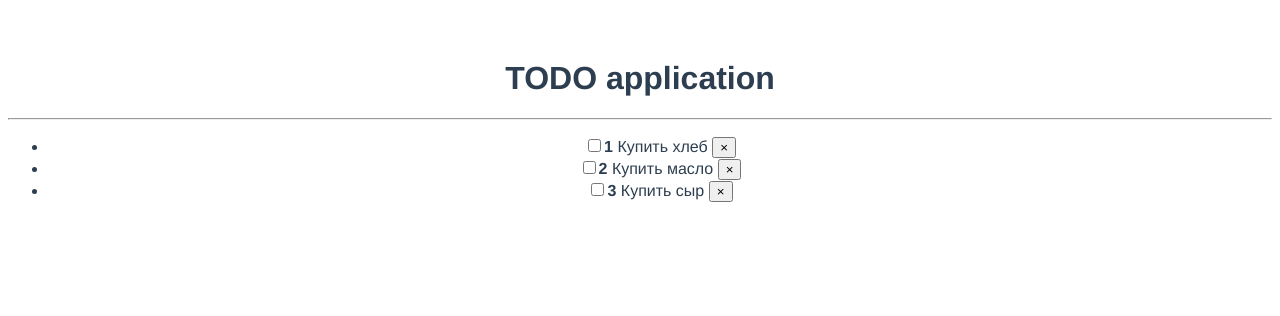
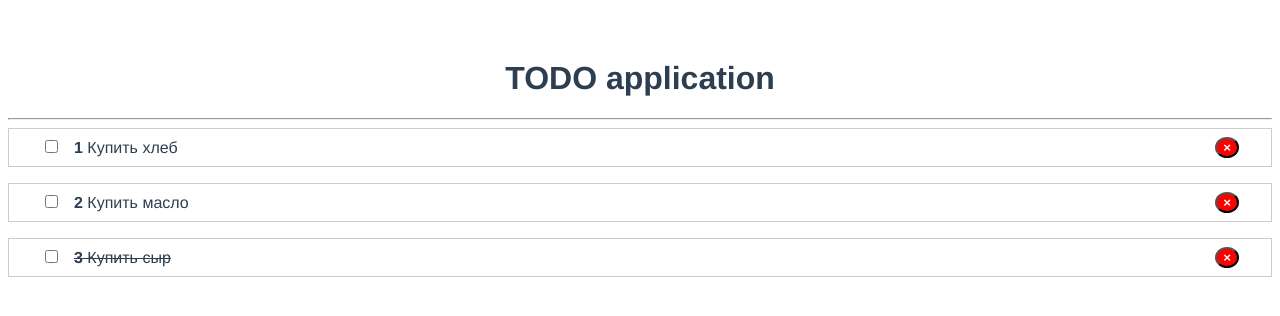
Before and after one commit to Ustingit/vue-start, a Vue app: page / in a window 1280 px wide. Shown: the top 316 px of the page. Built offline with nearby package versions, Linux system fonts and the light colour scheme.

Commit message:
styles and conditional styles

```diff
--- a/src/App.vue
+++ b/src/App.vue
@@ -22,7 +22,7 @@ export default {
       todos: [
         { id: 1, text: "Купить хлеб", completed: false },
         { id: 2, text: "Купить масло", completed: false },
-        { id: 3, text: "Купить сыр", completed: false }
+        { id: 3, text: "Купить сыр", completed: true }
       ]
     }
   }
--- a/src/components/TodoItem.vue
+++ b/src/components/TodoItem.vue
@@ -1,11 +1,11 @@
 <template>
     <li>
-        <span>
+        <span v-bind:class="{done: todo.completed}">
             <input type="checkbox" />
             <strong>{{todo.id}}</strong>
             {{todo.text}}
         </span>
-        <button>&times;</button>
+        <button class="rm">&times;</button>
     </li>
 </template>
 
@@ -21,3 +21,28 @@ export default {
 }
 
 </script>
+
+<style scoped>
+    li {
+        border: 1px solid #ccc;
+        display: flex;
+        justify-content: space-between;
+        padding: .5rem 2rem;
+        margin-bottom: 1rem;
+    }
+
+    .rm {
+        background: red;
+        color: #fff;
+        border-radius: 50%;
+        font-weight: bold;
+    }
+
+    input {
+        margin-right: 1rem;
+    }
+
+    .done {
+        text-decoration: line-through;
+    }
+</style>
--- a/src/components/TodoList.vue
+++ b/src/components/TodoList.vue
@@ -21,3 +21,11 @@ export default {
 }
 
 </script>
+
+<style scoped>
+    ul {
+        list-style: none;
+        margin: 0;
+        padding: 0;
+    }
+</style>
```
